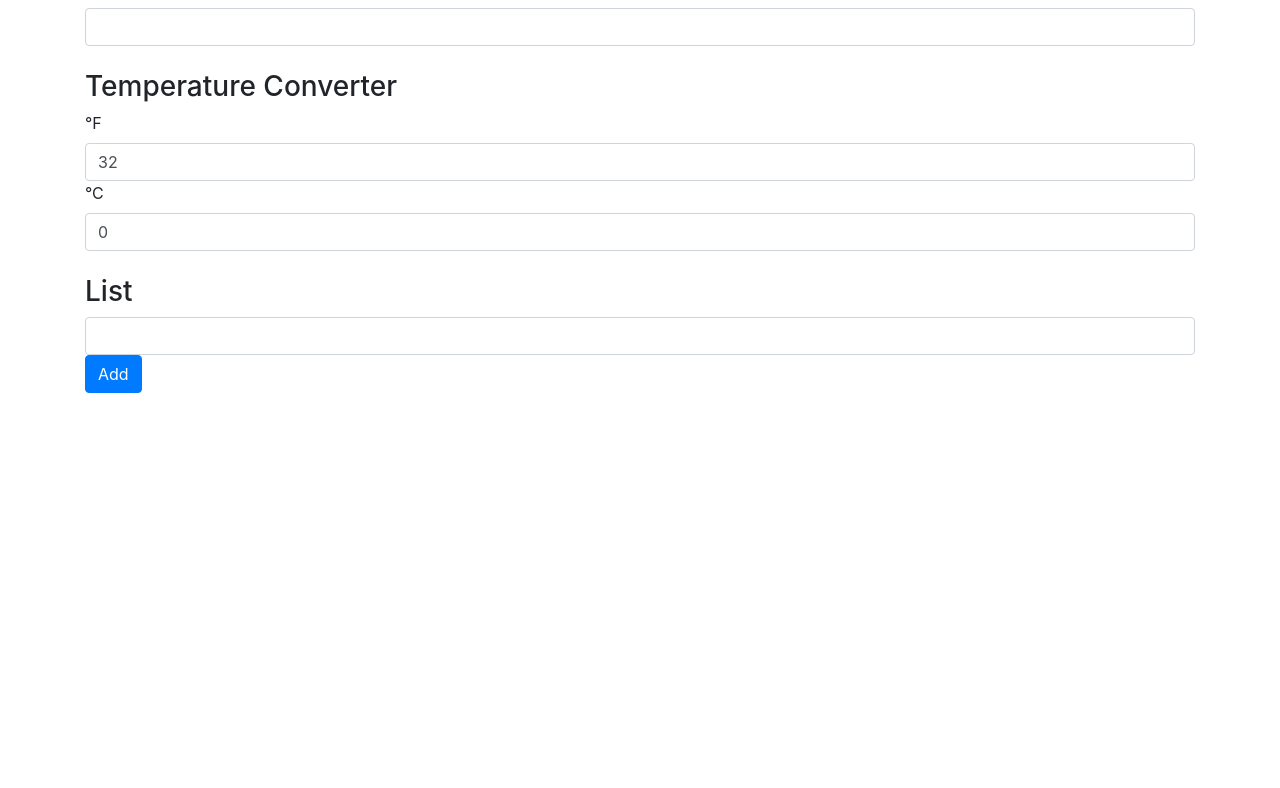
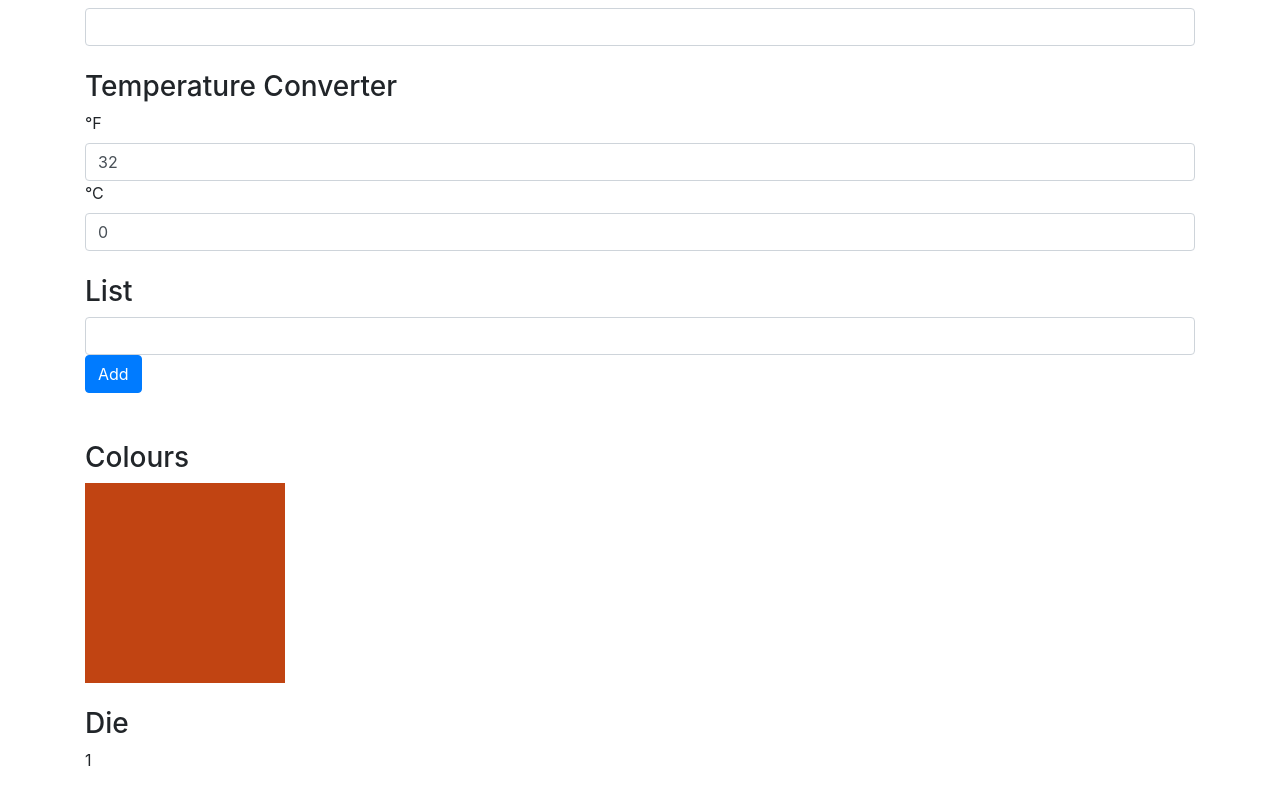
Before and after one commit to naranjita11/react-wk2-exercises, a React (Create React App) app: page / in a window 1280 px wide. Shown: the part 1167-1955 px from the top of the page. Before the commit the page ends 1584 px from the top, so only its background shows below. Built offline with nearby package versions, Linux system fonts and the light colour scheme.

Commit message:
Colour and Die exercises complete with hoks

```diff
--- a/src/App.js
+++ b/src/App.js
@@ -13,6 +13,8 @@ import RollCallHooks from "./Components/RollCallHooks";
 import PasswordStrengthHooks from "./Components/PasswordStrengthHooks";
 import TempConverterHooks from "./Components/TempConverterHooks";
 import ListHooks from "./Components/ListHooks";
+import ColoursHooks from "./Components/ColoursHooks";
+import DieHooks from "./Components/DieHooks";
 
 const App = () => (
   <>
@@ -29,6 +31,8 @@ const App = () => (
     <PasswordStrengthHooks />
     <TempConverterHooks />
     <ListHooks />
+    <ColoursHooks colours={ ["#C14412", "#EBB31A", "#8F5318", "#009EAD", "#395967"] } />
+    <DieHooks sides={ 27 } />
   </>
 );
 
--- /dev/null
+++ b/src/Components/ColoursHooks.js
@@ -0,0 +1,21 @@
+// Create a <Colours colours={ colours }> component. It should display a <div> that's 200×200px. When you click on it, it should cycle background colour through the colours array that you pass in. Here are some nice colours:
+
+import { useState } from "react";
+
+const ColoursHooks = ({ colours }) => {
+
+    const [currentIndex, setCurrentIndex] = useState(0);
+
+    const handleClick = () => {
+        setCurrentIndex(currentIndex < colours.length -1 ? currentIndex + 1 : 0);
+    };
+
+    return (
+        <>
+            <h3 className="mt-4">Colours</h3>
+            <div style={{width: 200, height: 200, backgroundColor: `${colours[currentIndex]}`}} onClick={ handleClick } />
+        </>
+    );
+}
+
+export default ColoursHooks;
--- /dev/null
+++ b/src/Components/DieHooks.js
@@ -0,0 +1,25 @@
+// Create a <Die sides={ 27 }> component that shows a random number between 1 and sides whenever you click on it
+
+// Hint: Math.random() generates a random number between 0 and 1. If you multiply the result by, say 100, and then use Math.floor(), you will get a number between 0 and 99.
+
+import { useState } from "react";
+
+const DieHooks = ({ sides }) => {
+
+    const [number, setNumber] = useState(1);
+
+    const handleClick = () => {
+        let random = Math.random();
+        setNumber(Math.floor(random * sides));
+    };
+
+    return (
+        <>
+            <h3 className="mt-4">Die</h3>
+            <p onClick={ handleClick }>{ number }</p>
+        </>
+    );
+
+}
+
+export default DieHooks;
```
